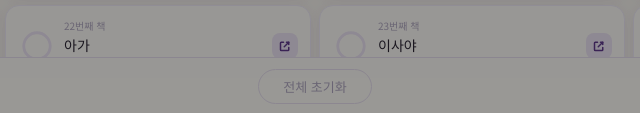
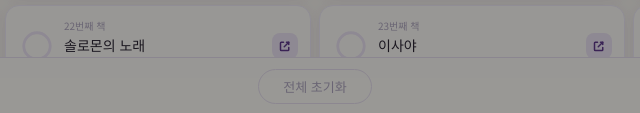
Before and after one commit to ssimm66-spec/biblereading, a plain HTML site: page index.html in a window 1280 px wide. Shown: the part 685-798 px from the top of the page, 325-965 px from the left. Drawn offline with nearby package versions, Linux system fonts and the light colour scheme.

Commit message:
Update index.html

```diff
--- a/index.html
+++ b/index.html
@@ -197,7 +197,7 @@ const BOOKS = [
   {n:"민수기",      num:"04",t:"히브리어",ch:36},
   {n:"신명기",      num:"05",t:"히브리어",ch:34},
   {n:"여호수아",    num:"06",t:"히브리어",ch:24},
-  {n:"판사기",      num:"07",t:"히브리어",ch:21},
+  {n:"사사기",      num:"07",t:"히브리어",ch:21},
   {n:"룻기",        num:"08",t:"히브리어",ch:4},
   {n:"사무엘상",    num:"09",t:"히브리어",ch:31},
   {n:"사무엘하",    num:"10",t:"히브리어",ch:24},
@@ -212,10 +212,10 @@ const BOOKS = [
   {n:"시편",        num:"19",t:"히브리어",ch:150},
   {n:"잠언",        num:"20",t:"히브리어",ch:31},
   {n:"전도서",      num:"21",t:"히브리어",ch:12},
-  {n:"아가",        num:"22",t:"히브리어",ch:8},
+  {n:"솔로몬의 노래",        num:"22",t:"히브리어",ch:8},
   {n:"이사야",      num:"23",t:"히브리어",ch:66},
   {n:"예레미야",    num:"24",t:"히브리어",ch:52},
-  {n:"예레미야 애가",num:"25",t:"히브리어",ch:5},
+  {n:"애가",num:"25",t:"히브리어",ch:5},
   {n:"에스겔",      num:"26",t:"히브리어",ch:48},
   {n:"다니엘",      num:"27",t:"히브리어",ch:12},
   {n:"호세아",      num:"28",t:"히브리어",ch:14},
```
